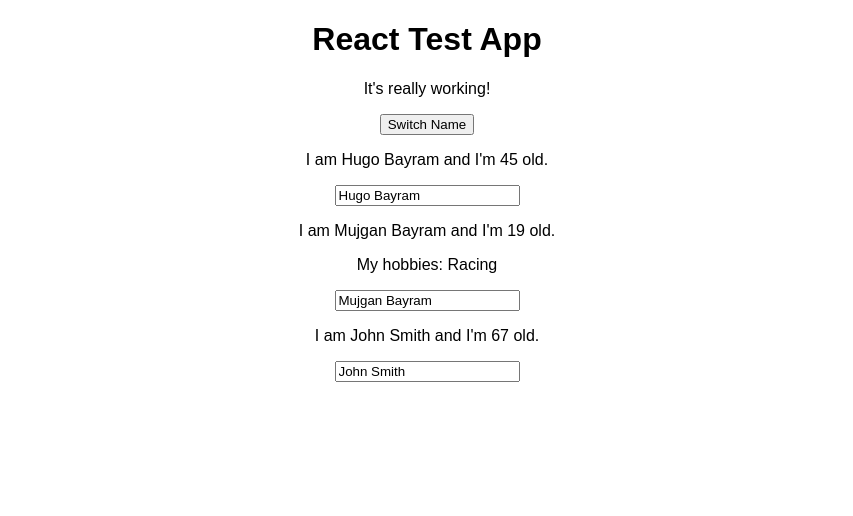
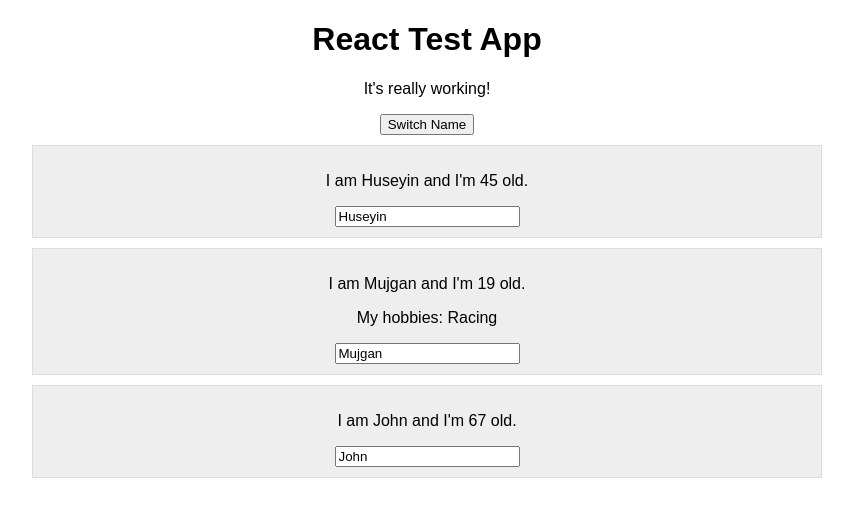
Before and after one commit to huseyinbayram/react-learn-guide, a React (Create React App) app: page / in a window 1280 px wide. Both pictures are taken after a click on the button "Switch Name". Shown: the top 516 px of the page, without its empty margins (213-1066 px from the left). Built offline with nearby package versions, Linux system fonts and the light colour scheme.

Commit message:
add conditional render

```diff
--- a/src/App.js
+++ b/src/App.js
@@ -27,18 +27,21 @@
         { name: 'Huseyin', age: 45 },
         { name: event.target.value, age: 19 },
         { name: 'John', age: 67 }
-      ]
+      ],
+      showPersons: false
     });
   };
 
+  togglePersonsHandler = () => {
+    const doesShow = this.state.showPersons;
+    this.setState({ showPersons: !doesShow });
+  };
+
   render() {
-    return (
-      <div className="App">
-        <h1>React Test App</h1>
-        <p>It's really working!</p>
-        <button onClick={() => this.switchNameHandler('Hugo Bayram')}>
-          Switch Name
-        </button>
+    let persons = null;
+    if (this.state.showPersons) {
+      persons = (
+        <div>
           <Person
             name={this.state.persons[0].name}
             age={this.state.persons[0].age}
@@ -58,6 +61,16 @@
         </div>
       );
     }
+
+    return (
+      <div className="App">
+        <h1>React Test App</h1>
+        <p>It's really working!</p>
+        <button onClick={this.togglePersonsHandler}>Switch Name</button>
+        {persons}
+      </div>
+    );
+  }
 }
 
 export default App;
--- /dev/null
+++ b/src/Person/Person.css
@@ -0,0 +1,7 @@
+.person {
+  border: 1px solid #ddd;
+  background: #eee;
+  width: 60%;
+  margin: 10px auto;
+  padding: 10px;
+}
--- a/src/Person/Person.js
+++ b/src/Person/Person.js
@@ -1,8 +1,10 @@
 import React from 'react';
+
+import './Person.css';
 
 const Person = props => {
   return (
-    <div>
+    <div className="person">
       <p onClick={props.click}>
         I am {props.name} and I'm {props.age} old.
       </p>
```
Lines whose indentation alone changed are shown as unchanged.
